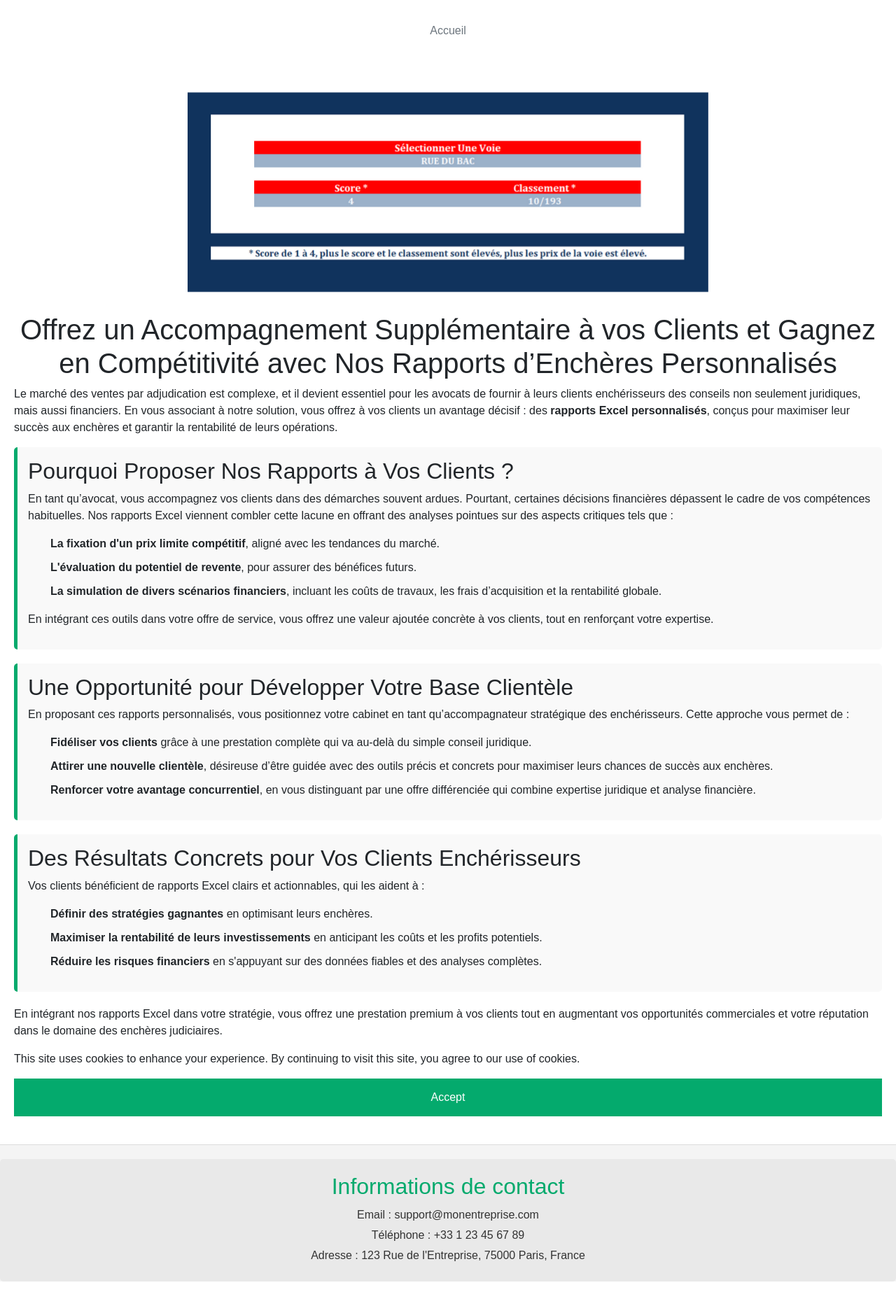
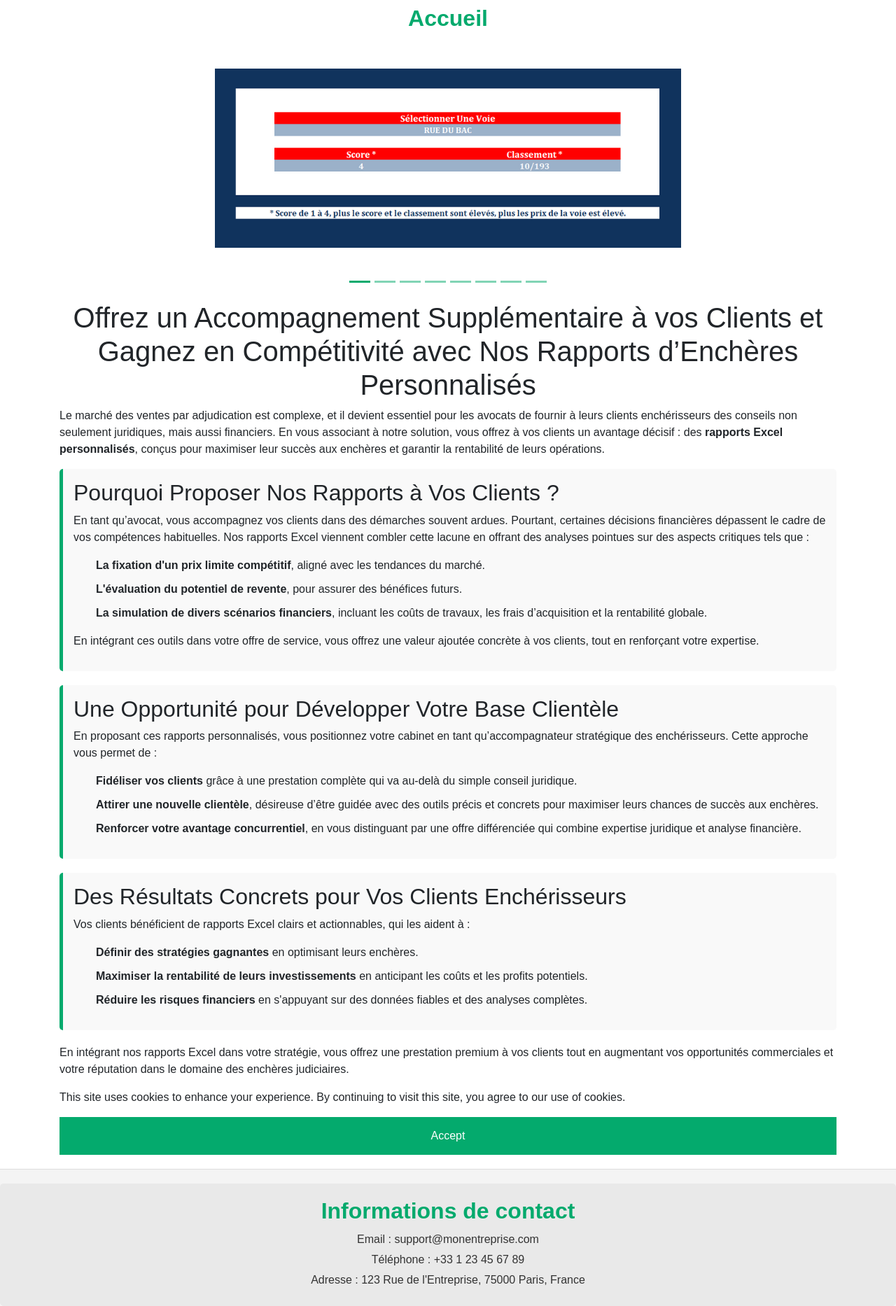
Before and after one commit to Ahmed-Zain-ul-Abideen/flask-app, a Flask app: page / in a window 1280 px wide. Shown: the part 88-1954 px from the top of the page at 70% size. Before the commit the page ends 1919 px from the top, so only its background shows below. Run offline with Flask 3, Linux system fonts and the light colour scheme; some libraries are stand-ins or nearby versions.

Commit message:
added
added

```diff
--- a/static/css/styles.css
+++ b/static/css/styles.css
@@ -1160,3 +1160,40 @@ input[type="password"]::-webkit-text-security {
 .close-icon:hover {
   color: red; /* Highlight color on hover */
 }
+
+
+.my-globcontainer {
+  margin-top: 95px;
+  min-height: 450px;
+  width: 100%;
+  max-width: 1140px; /* This is equivalent to the large screen size of Bootstrap */
+  margin-left: auto;
+  margin-right: auto;
+  padding-left: 15px;
+  padding-right: 15px;
+}
+
+/* Responsive breakpoints to mimic Bootstrap's container behavior */
+@media (max-width: 1200px) {
+  .my-globcontainer {
+    max-width: 960px;
+  }
+}
+
+@media (max-width: 992px) {
+  .my-globcontainer{
+    max-width: 720px;
+  }
+}
+
+@media (max-width: 768px) {
+  .my-globcontainer {
+    max-width: 540px;
+  }
+}
+
+@media (max-width: 576px) {
+  .my-globcontainer {
+    max-width: 100%;
+  }
+}
--- a/templates/baseV3.html
+++ b/templates/baseV3.html
@@ -65,7 +65,7 @@
 
 
     <!-- Main Content -->
-    <main class= full-width-container>
+    <main class="my-globcontainer">
 
         {% with messages = get_flashed_messages(with_categories=true) %}
             {% if messages %}
--- a/templates/contact.html
+++ b/templates/contact.html
@@ -4,7 +4,6 @@
 {% block title %}Contact{% endblock %}
 
 {% block content %}
-<div style="text-align: center;padding-bottom: 1.9rem;"><p style="color: #6c757d;">Contactez-nous</p></div>
 <div class="container">
   <h1>Contactez-nous</h1>
   <form action="/submit_contact" method="post" id ="contact_form">
--- a/templates/frais.html
+++ b/templates/frais.html
@@ -3,8 +3,8 @@
 {% block title %}Frais{% endblock %}
 
 {% block content %}
-<div style="text-align: center;padding-bottom: 1.9rem;"><p style="color: #6c757d;">Simulation des frais</p></div>
 <div class="step-container">
+    <h2 style="text-align:center">Simulation des frais</h2>
     <!-- Répartition des frais et honoraires -->
     <div class="step">
         <h2 onclick="toggleDetails('fees')"><span class="toggle-icon">+</span> Répartition des frais et honoraires</h2>
--- a/templates/indexV2.html
+++ b/templates/indexV2.html
@@ -12,23 +12,52 @@
         margin-right: 20%;
     }
 
+    .carousel-item {
+        max-height: 345px !important;            /* Fixed height */
+        min-height: 345px !important;
+        height: 345px !important;
+        overflow: hidden    ;
+    }
+
+
+
     .carousel-img {
-        height: 345px;            /* Fixed height */
+        height: 100%;
         object-fit: contain;      /* Maintain aspect ratio and ensure the image fits within the height */
         width: auto;              /* Let the width adjust automatically based on the height */
     }
 
     footer h2 {
         color: #04aa6d; /* Change the color of the h2 in footer to green */
+        font-weight: bold;
+    }
+
+    .carousel-indicators {
+        bottom: -32px;
+    }
+
+    /* Set color of active dot */
+    .carousel-indicators .active {
+        background-color: #04aa6d;
     }
 </style>
 
-<div style="text-align: center;padding-bottom: 1.9rem;"><p style="color: #6c757d;">Accueil</p></div>
+<div><h2 style="text-align:center;color: #04aa6d; font-weight: bold;">Accueil</h2></div>
 
 
 <div id="carouselExample" class="carousel slide  custom-carousel" data-bs-ride="carousel">
+    <div class="carousel-indicators">
+        <button type="button" data-bs-target="#carouselExample" data-bs-slide-to="0" class="active" aria-current="true" aria-label="Slide 1"></button>
+        <button style="background-color: #04aa6d;" type="button" data-bs-target="#carouselExample" data-bs-slide-to="1" aria-label="Slide 2"></button>
+        <button style="background-color: #04aa6d;" type="button" data-bs-target="#carouselExample" data-bs-slide-to="2" aria-label="Slide 3"></button>
+        <button style="background-color: #04aa6d;" type="button" data-bs-target="#carouselExample" data-bs-slide-to="3" aria-label="Slide 4"></button>
+        <button style="background-color: #04aa6d;" type="button" data-bs-target="#carouselExample" data-bs-slide-to="4" aria-label="Slide 5"></button>
+        <button style="background-color: #04aa6d;" type="button" data-bs-target="#carouselExample" data-bs-slide-to="5" aria-label="Slide 6"></button>
+        <button style="background-color: #04aa6d;" type="button" data-bs-target="#carouselExample" data-bs-slide-to="6" aria-label="Slide 7"></button>
+        <button style="background-color: #04aa6d;" type="button" data-bs-target="#carouselExample" data-bs-slide-to="7" aria-label="Slide 8"></button>
+    </div>
     <div class="carousel-inner">
-        <div class="carousel-item active"  data-bs-interval="3000">
+        <div class="carousel-item active"  data-bs-interval="40000">
             <img src="{{ url_for('static', filename='images/image-1.png') }}" class="d-block w-100  carousel-img" alt="...">
             <!-- <div class="carousel-caption d-none d-md-block">
                 <h5>First Slide</h5>
@@ -77,7 +106,7 @@
                 <p>Some description about the seventh image.</p>
             </div> -->
         </div>
-        <div class="carousel-item"   data-bs-interval="3000">
+        <div class="carousel-item"   data-bs-interval="40000">
             <img src="{{ url_for('static', filename='images/image-8.png') }}" class="d-block w-100   carousel-img" alt="...">
             <!-- <div class="carousel-caption d-none d-md-block">
                 <h5>eighth Slide</h5>
@@ -85,17 +114,10 @@
             </div> -->
         </div>
     </div>
-    <button class="carousel-control-prev" type="button" data-bs-target="#carouselExample" data-bs-slide="prev">
-        <span class="carousel-control-prev-icon" aria-hidden="true"></span>
-        <span class="visually-hidden">Previous</span>
-    </button>
-    <button class="carousel-control-next" type="button" data-bs-target="#carouselExample" data-bs-slide="next">
-        <span class="carousel-control-next-icon" aria-hidden="true"></span>
-        <span class="visually-hidden">Next</span>
-    </button>
+
 </div>
 
-<div >
+<div style="padding-top: 2rem;">
     <h1>Offrez un Accompagnement Supplémentaire à vos Clients et Gagnez en Compétitivité avec Nos Rapports d’Enchères Personnalisés</h1>
     <p>Le marché des ventes par adjudication est complexe, et il devient essentiel pour les avocats de fournir à leurs clients enchérisseurs des conseils non seulement juridiques, mais aussi financiers. En vous associant à notre solution, vous offrez à vos clients un avantage décisif : des <strong>rapports Excel personnalisés</strong>, conçus pour maximiser leur succès aux enchères et garantir la rentabilité de leurs opérations.</p>
 
--- a/templates/outil.html
+++ b/templates/outil.html
@@ -4,7 +4,7 @@
 
 {% block content %}
 <!-- <div class="container"> -->
-    <div style="text-align: center;padding-bottom: 1.9rem;"><p style="color: #6c757d;">Découvrir notre outil</p></div>
+    <div><h2 style="text-align:center">Découvrir notre outil</h2></div>
     <h1>Maximisez le Succès de Vos Clients aux Enchères Judiciaires avec Notre Outil Innovant</h1>
     <p>Le processus d’enchère judiciaire peut être complexe et semé d’embûches, mais notre outil est conçu pour transformer ces défis en opportunités. Voici comment notre solution vous aide à surmonter les obstacles courants et à atteindre vos objectifs :</p>
 
--- a/templates/preparer.html
+++ b/templates/preparer.html
@@ -4,7 +4,7 @@
 
 {% block content %}
 
-<div style="text-align: center;padding-bottom: 1.9rem;"><p style="color: #6c757d;">Générer vos rapports</p></div>
+<div><h2 style="text-align:center">Générer vos rapports</h2></div>
 {% if  cities == "none" %}
     <div id="rep-consent-banner">
         <p>quelque chose s'est mal passé, veuillez contacter l'administrateur.</p>
--- a/templates/pricing.html
+++ b/templates/pricing.html
@@ -3,7 +3,6 @@
 {% block title %}Pricing{% endblock %}
 
 {% block content %}
-    <div style="text-align: center;padding-bottom: 1.9rem;"><p style="color: #6c757d;">Politique de prix</p></div>
     <div  >
         <h2 style="text-align:center">Politique de Prix</h2>
 
```
